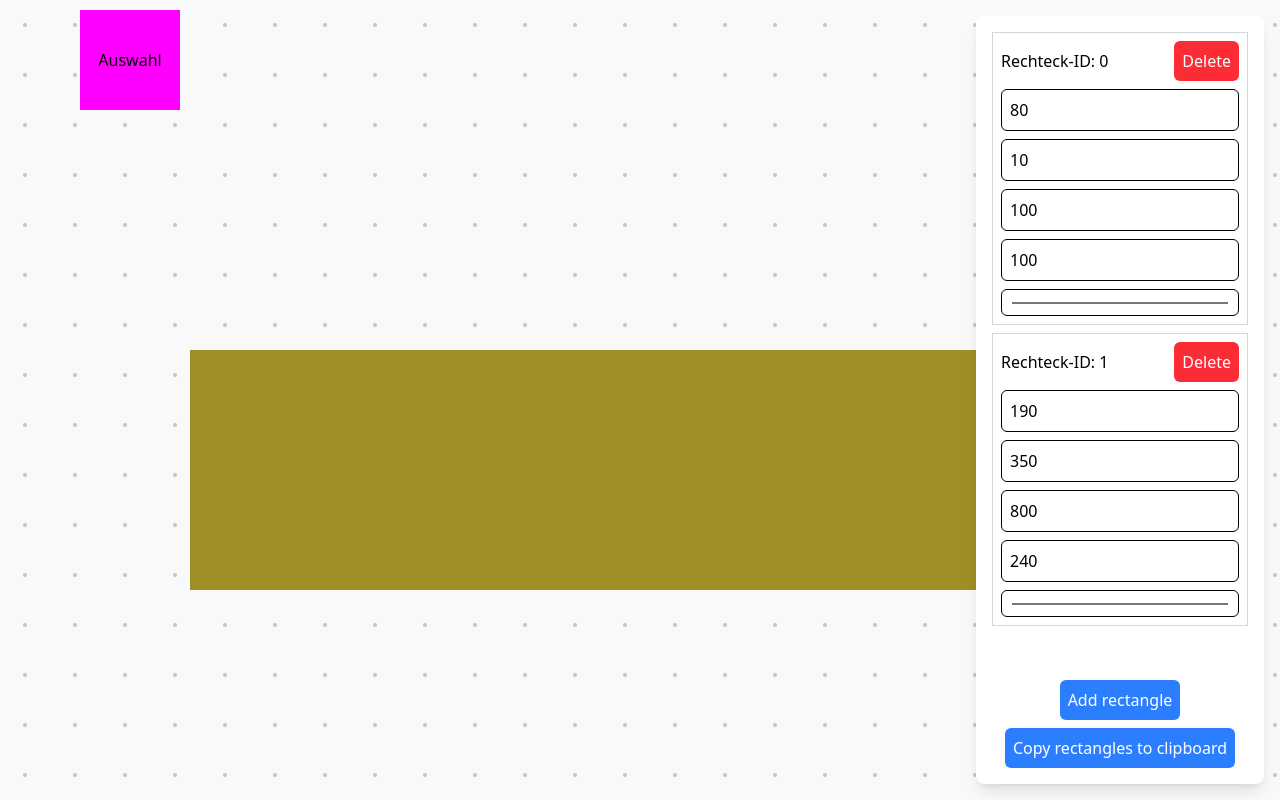
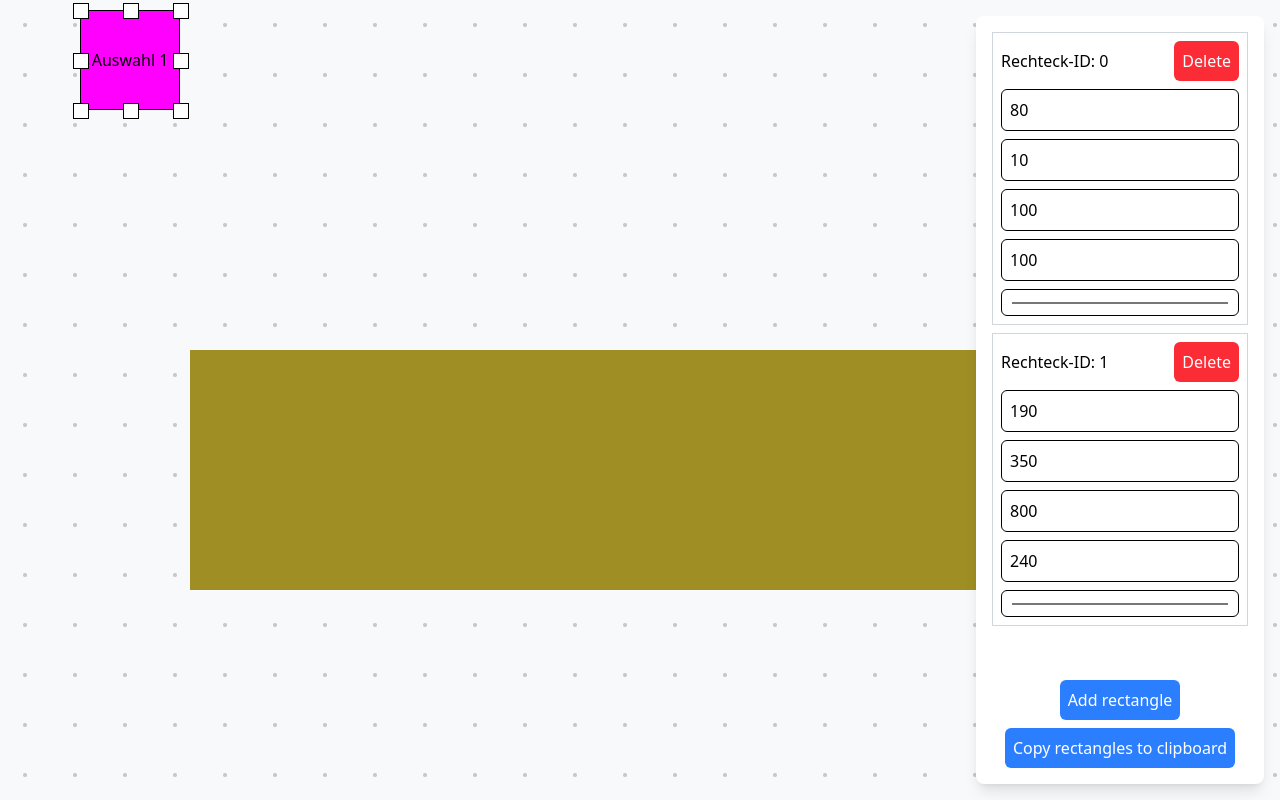
Before and after one commit to Julius-Babies/svelte-infinite-canvas, a SvelteKit app: page /canvas-example in a window 1280 px wide. Both pictures are taken after a click on the button 130 px from the left and 60 px from the top of the page. Built offline with nearby package versions, Linux system fonts and the light colour scheme.

Commit message:
Group select + Move

```diff
--- a/src/routes/canvas-example/+page.svelte
+++ b/src/routes/canvas-example/+page.svelte
@@ -2,6 +2,8 @@
     import Canvas from "$lib/canvas/Canvas.svelte";
     import type {Rectangle as RectangleType} from "./script";
     import Rectangle from "./Rectangle.svelte";
+
+    let zoom = $state(1);
 
     let rectangles: RectangleType[] = $state([
         {
@@ -35,10 +37,19 @@
             selectedRectangles = [rectangle];
         }
     }
+    function onMove(rectangle: RectangleType, deltaX: number, deltaY: number) {
+        if (!selectedRectangles.includes(rectangle)) selectedRectangles = [rectangle];
+        selectedRectangles.forEach(r => {
+            r.x += deltaX;
+            r.y += deltaY;
+        })
+    }
+
 </script>
 
 <div class="relative w-full h-full">
     <Canvas
+            bind:scale={zoom}
             onCanvasClick={() => selectedRectangles = []}
     >
         {#each rectangles as rectangle, i}
@@ -47,7 +58,9 @@
                     style="top: {rectangle.y}px; left: {rectangle.x}px; width: {rectangle.width}px; height: {rectangle.height}px"
             >
                 <Rectangle
+                        zoom={zoom}
                         onSelect={(withShift) => select(rectangle, withShift)}
+                        onMove={(deltaX, deltaY) => onMove(rectangle, deltaX, deltaY)}
                         isSelected={selectedRectangles.includes(rectangle)}
                         bind:rect={rectangles[i]}
                 />
@@ -58,7 +71,7 @@
     <div class="absolute top-0 right-0 h-full w-1/4 p-4">
         <div class="h-full w-full bg-white p-4 rounded-lg shadow-lg">
             <div class="flex flex-col gap-2 w-full h-full justify-between">
-                <div class="w-full h-full flex flex-col gap-2 overflow-y-scroll">
+                <div class="w-full h-full flex flex-col gap-2 overflow-y-auto">
                     {#each rectangles as rectangle, index}
                         <div class="flex flex-col gap-2 items-center w-full border border-gray-300 p-2">
                             <div class="flex flex-row items-center justify-between w-full">
--- a/src/routes/canvas-example/Rectangle.svelte
+++ b/src/routes/canvas-example/Rectangle.svelte
@@ -4,24 +4,134 @@
     let {
         rect = $bindable(),
         isSelected,
-        onSelect
+        zoom,
+        onSelect,
+        onMove,
     }: {
         rect: Rectangle,
         isSelected: boolean,
-        onSelect: (withShift: boolean) => void
+        zoom: number,
+        onSelect: (withShift: boolean) => void,
+        onMove: (x: number, y: number) => void,
     } = $props();
+
+    type HandleType = "nw" | "n" | "ne" | "e" | "se" | "s" | "sw" | "w";
+    interface Handle {
+        type: HandleType,
+        x: number,
+        y: number,
+        cursor: "nw-resize" | "n-resize" | "ne-resize" | "e-resize" | "se-resize" | "s-resize" | "sw-resize" | "w-resize"
+    }
+
+    const HANDLE_SIZE_PX = 16;
+    let handleSize = $derived(HANDLE_SIZE_PX / zoom);
+    let handles: Handle[] = $derived.by(() => {
+        return [
+            {
+                type: "nw",
+                x: -handleSize/2,
+                y: -handleSize/2,
+                cursor: "nw-resize"
+            },
+            {
+                type: "n",
+                x: rect.width/2 - handleSize/2,
+                y: -handleSize/2,
+                cursor: "n-resize"
+            },
+            {
+                type: "ne",
+                x: rect.width - handleSize/2,
+                y: -handleSize/2,
+                cursor: "ne-resize"
+            },
+            {
+                type: "w",
+                x: -handleSize/2,
+                y: rect.height/2 - handleSize/2,
+                cursor: "w-resize"
+            },
+            {
+                type: "e",
+                x: rect.width - handleSize/2,
+                y: rect.height/2 - handleSize/2,
+                cursor: "e-resize"
+            },
+            {
+                type: "sw",
+                x: -handleSize/2,
+                y: rect.height - handleSize/2,
+                cursor: "sw-resize"
+            },
+            {
+                type: "s",
+                x: rect.width/2 - handleSize/2,
+                y: rect.height - handleSize/2,
+                cursor: "s-resize"
+            },
+            {
+                type: "se",
+                x: rect.width - handleSize/2,
+                y: rect.height - handleSize/2,
+                cursor: "se-resize"
+            }
+        ]
+    })
+
+    let selectedHandle: Handle | undefined = $state();
+    let isMouseDown = $state(false);
+    let isShiftOnDown = false;
+    function onMouseDown(e: MouseEvent, handle: Handle | undefined) {
+        isMouseDown = true;
+        isShiftOnDown = e.shiftKey;
+        selectedHandle = handle;
+        document.addEventListener("mousemove", onMouseMove);
+        document.addEventListener("mouseup", onMouseUp);
+        e.preventDefault();
+    }
+
+    let wasDragging = false;
+    function onMouseMove(e: MouseEvent) {
+        if (!isMouseDown) return;
+        wasDragging = true;
+        onMove(e.movementX / zoom, e.movementY / zoom);
+    }
+
+    function onMouseUp(e: MouseEvent) {
+        document.removeEventListener("mousemove", onMouseMove);
+        document.removeEventListener("mouseup", onMouseUp);
+        if (!wasDragging) onSelect(e.shiftKey || isShiftOnDown);
+        isShiftOnDown = false;
+        wasDragging = false;
+        isMouseDown = false;
+        selectedHandle = undefined;
+    }
 </script>
 
 <button
-        onclick={(e) => {
-            onSelect(e.shiftKey);
-        }}
+        onmousedown={(e) => onMouseDown(e, undefined)}
         aria-label="Auswählen"
-        class="w-full h-full relative"
+        class="w-full h-full relative border-black"
         style="background-color: {rect.color};"
+        class:border-1={isSelected}
 >
     {#if isSelected}
-        Auswahl
+        Auswahl {zoom}
+
+        {#each handles as handle}
+            <div
+                    style="
+                        width: {handleSize}px;
+                        height: {handleSize}px;
+                        position: absolute;
+                        top: {handle.y}px;
+                        left: {handle.x}px;
+                        cursor: {handle.cursor};
+                        border: {1/zoom}px solid black;
+                        background-color: white;
+                    "
+            ></div>
+        {/each}
     {/if}
 
 </button>
```
